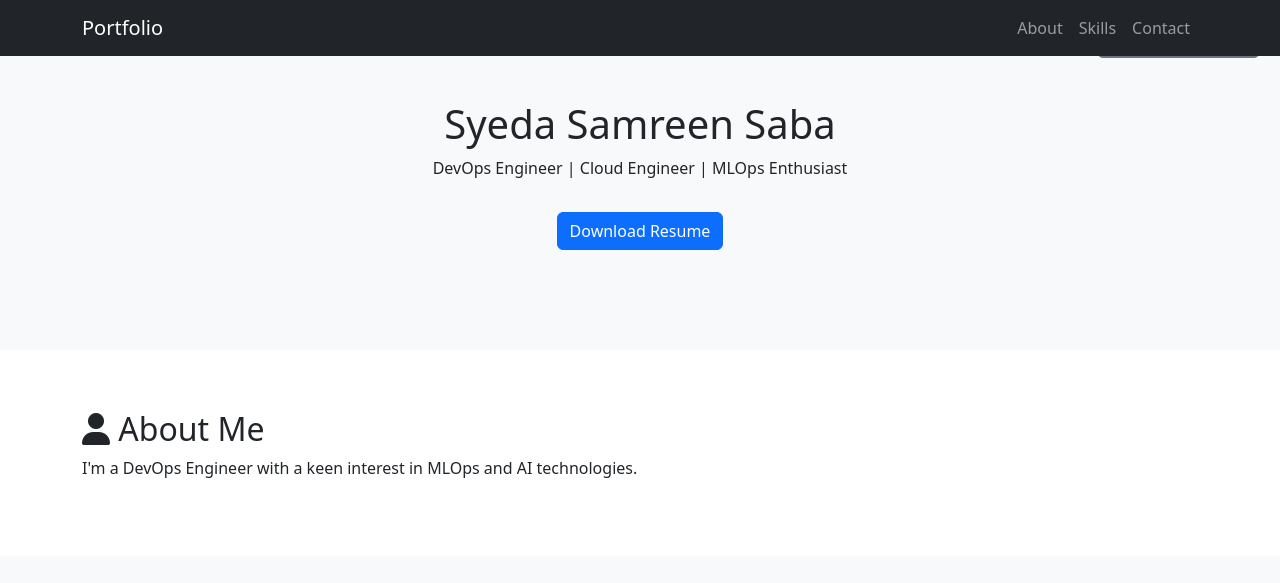
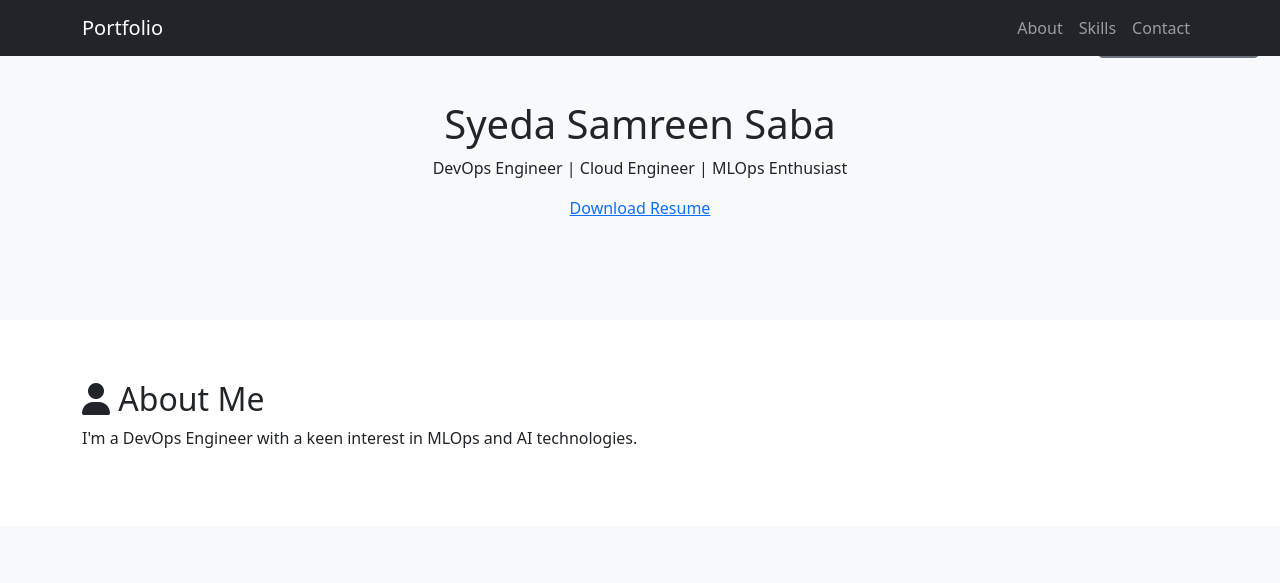
Before and after one commit to samreensabasyeda/static_website_s3_cloudfront, a plain HTML site: page index.html in a window 1280 px wide. Shown: the top 583 px of the page. Drawn offline with nearby package versions, Linux system fonts and the light colour scheme.

Commit message:
Update index.html

```diff
--- a/index.html
+++ b/index.html
@@ -89,7 +89,10 @@
     <div class="container">
       <h1>Syeda Samreen Saba</h1>
       <p>DevOps Engineer | Cloud Engineer | MLOps Enthusiast</p>
-      <a href="resume.pdf" class="btn btn-primary mt-3">Download Resume</a>
+      <a href="assets/Resume.pdf" download class="download-button">
+  Download Resume
+</a>
+
     </div>
   </section>
 
```
